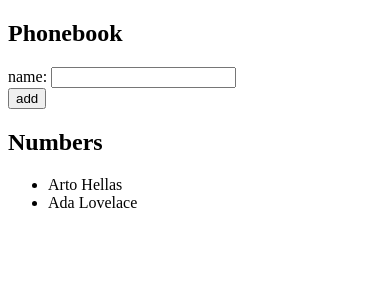
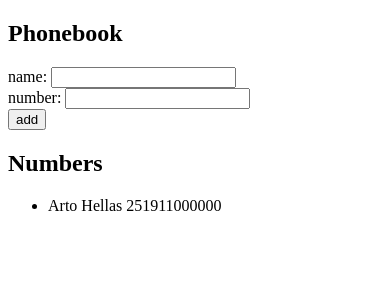
Before and after one commit to samKit88/FullstackOpen, a React (Vite) app in the folder part2/phonebook/: page / in a window 390 px wide. Shown: the top 300 px of the page. Built offline with nearby package versions, Linux system fonts and the light colour scheme.

Commit message:
add phone number

```diff
--- a/part2/phonebook/src/App.jsx
+++ b/part2/phonebook/src/App.jsx
@@ -6,11 +6,11 @@ import PersonName from "./components/PersonName";
 
 const App = () => {
   const [persons, setPersons] = useState([
-    { name: "Arto Hellas" },
-    { name: "Ada Lovelace" },
+    { name: "Arto Hellas", phoneNumber: +251911000000 },
   ]);
 
   const [newName, setNewName] = useState("");
+  const [newPhoneNumber, setNewPhoneNumber] = useState("");
 
   const addPhone = (event) => {
     event.preventDefault();
@@ -20,10 +20,12 @@ const App = () => {
     if (!found) {
       const personObject = {
         name: newName,
+        phoneNumber: newPhoneNumber,
       };
 
       setPersons(persons.concat(personObject));
       setNewName("");
+      setNewPhoneNumber("");
     } else {
       alert(`${newName} is already added to phonebook`);
     }
@@ -31,6 +33,11 @@ const App = () => {
 
   const handleNameChange = (event) => {
     setNewName(event.target.value);
+  };
+
+  const handlePhoneNumber = (events) => {
+    console.log("number", events.target.value);
+    setNewPhoneNumber(events.target.value);
   };
 
   return (
@@ -41,6 +48,9 @@ const App = () => {
           name: <input value={newName} onChange={handleNameChange} />
         </div>
         <div>
+          number: <input value={newPhoneNumber} onChange={handlePhoneNumber} />
+        </div>
+        <div>
           <button type="submit">add</button>
         </div>
       </form>
@@ -48,7 +58,11 @@ const App = () => {
       <Header title="Numbers" />
       <ul>
         {persons.map((person) => (
-          <PersonName key={person.name} name={person.name} />
+          <PersonName
+            key={person.name}
+            name={person.name}
+            phoneNumber={person.phoneNumber}
+          />
         ))}
       </ul>
     </div>
--- a/part2/phonebook/src/components/PersonName.jsx
+++ b/part2/phonebook/src/components/PersonName.jsx
@@ -1,6 +1,8 @@
+const PersonName = ({ name, phoneNumber }) => (
+  <li>
+    {" "}
+    {name} {phoneNumber}
+  </li>
+);
 
-
-
-const PersonName = ({name}) => <li> {name} </li>
-
-export default PersonName
+export default PersonName;
```
